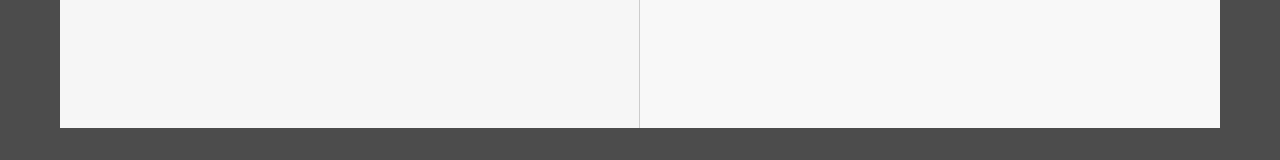
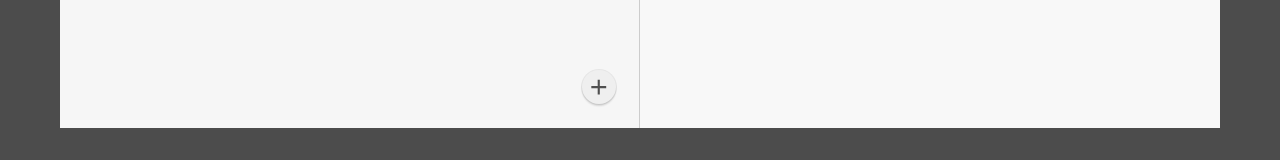
Before and after one commit to snowtraces/tools, a Vue app: page / in a window 1280 px wide. Both pictures are taken after a click on the element 760 px from the left and 144 px from the top of the page. Shown: the part 624-784 px from the top of the page. Built offline with nearby package versions, Linux system fonts and the light colour scheme.

Commit message:
添加新增功能

```diff
--- a/src/components/tool/JSONFormat.vue
+++ b/src/components/tool/JSONFormat.vue
@@ -1,16 +1,24 @@
 <template>
   <div id="format">
-    <textarea :value="input" @input="update" placeholder="# 请在出处输入内容..."></textarea>
-    <div class="json-result"><pre v-html="JSONFormat"></pre><copy-button></copy-button></div>
+    <div class="json-source">
+      <textarea :value="input" @input="update" placeholder="# 请在出处输入内容..."></textarea>
+      <new-button @click.native="newPage"></new-button>
+    </div>
+    <div class="json-result">
+      <pre v-html="JSONFormat"></pre>
+      <copy-button></copy-button>
+    </div>
   </div>
 </template>
 
 <script>
 import _ from 'lodash'
 import CopyButton from '../button/CopyButton'
+import NewButton from '../button/NewButton'
+
 export default {
   name: 'JSONFormat',
-  components: {CopyButton},
+  components: {NewButton, CopyButton},
   data () {
     return {
       key: 'tools:format',
@@ -22,7 +30,11 @@ export default {
     update: _.debounce(function (e) {
       this.input = e.target.value
       this.pushStorageItem(this.key, this.name, this.input)
-    }, 300)
+    }, 300),
+    newPage: function () {
+      this.name = new Date().getTime()
+      this.input = ''
+    }
   },
   computed: {
     JSONFormat: function () {
@@ -62,17 +74,18 @@ export default {
   html, body, #format, pre {
     margin: 0;
     height: 100%;
-    font-family: Consolas,Monaco,monospace;
+    font-family: Consolas, Monaco, monospace;
   }
-  textarea, #format > div {
+
+  .json-source, #format > div {
     display: inline-block;
     width: 49%;
     height: 100%;
     vertical-align: top;
     box-sizing: border-box;
-    padding: 20px;
   }
-  #format > div {
+
+  .json-result {
     background: #f8f8f8;
     text-align: left;
     overflow: auto;
@@ -81,18 +94,27 @@ export default {
     color: #888;
     padding: 20px 0;
   }
-  pre{
+
+  pre {
     overflow: auto;
     line-height: 1.35;
     padding-left: 3.5rem;
     position: relative;
   }
-  textarea {
+  .json-source {
+    position: relative;
+  }
+  .json-source textarea {
     border: none;
     border-right: 1px solid #ccc;
+    width: 100%;
+    height: 100%;
     resize: none;
     outline: none;
     background-color: #f6f6f6;
     font-size: 14px;
+    font-family: 'Monaco', courier, monospace;
+    box-sizing: border-box;
+    padding: 20px;
   }
 </style>
```
Also changed, not shown: src/components/tool/MarkDown.vue (+14 -3 lines).
